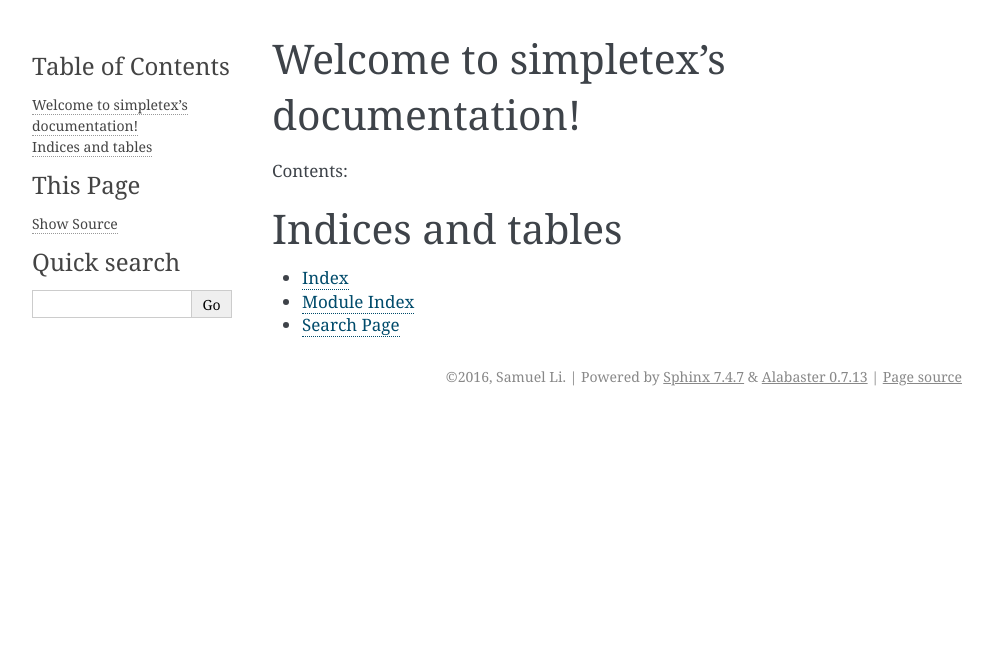
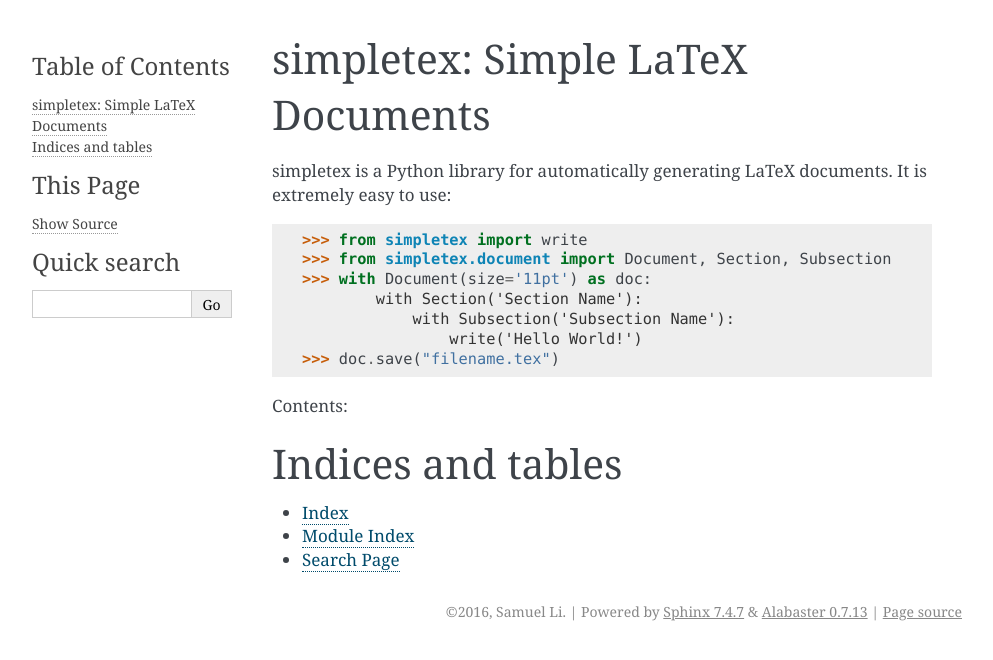
Before and after one commit to wgxli/simpletex, a Sphinx documentation site: the page built from docs/source/index.rst, in a window 1280 px wide. Shown: the top 660 px of the page, without its empty margins (148-1141 px from the left). Built offline with Sphinx 7.4.7, drawn with Linux system fonts in a browser that asks for light colours.

Commit message:
Added README info to index.rst

```diff
--- a/docs/source/index.rst
+++ b/docs/source/index.rst
@@ -1,10 +1,17 @@
-.. simpletex documentation master file, created by
-   sphinx-quickstart on Wed Jul 13 10:57:34 2016.
-   You can adapt this file completely to your liking, but it should at least
-   contain the root `toctree` directive.
+simpletex: Simple LaTeX Documents
+=================================
 
-Welcome to simpletex's documentation!
-=====================================
+simpletex is a Python library for automatically generating LaTeX documents. It is extremely easy to use:
+
+.. code-block:: python
+
+    >>> from simpletex import write
+    >>> from simpletex.document import Document, Section, Subsection
+    >>> with Document(size='11pt') as doc:
+            with Section('Section Name'):
+                with Subsection('Subsection Name'):
+                    write('Hello World!')
+    >>> doc.save("filename.tex")
 
 Contents:
 
```
